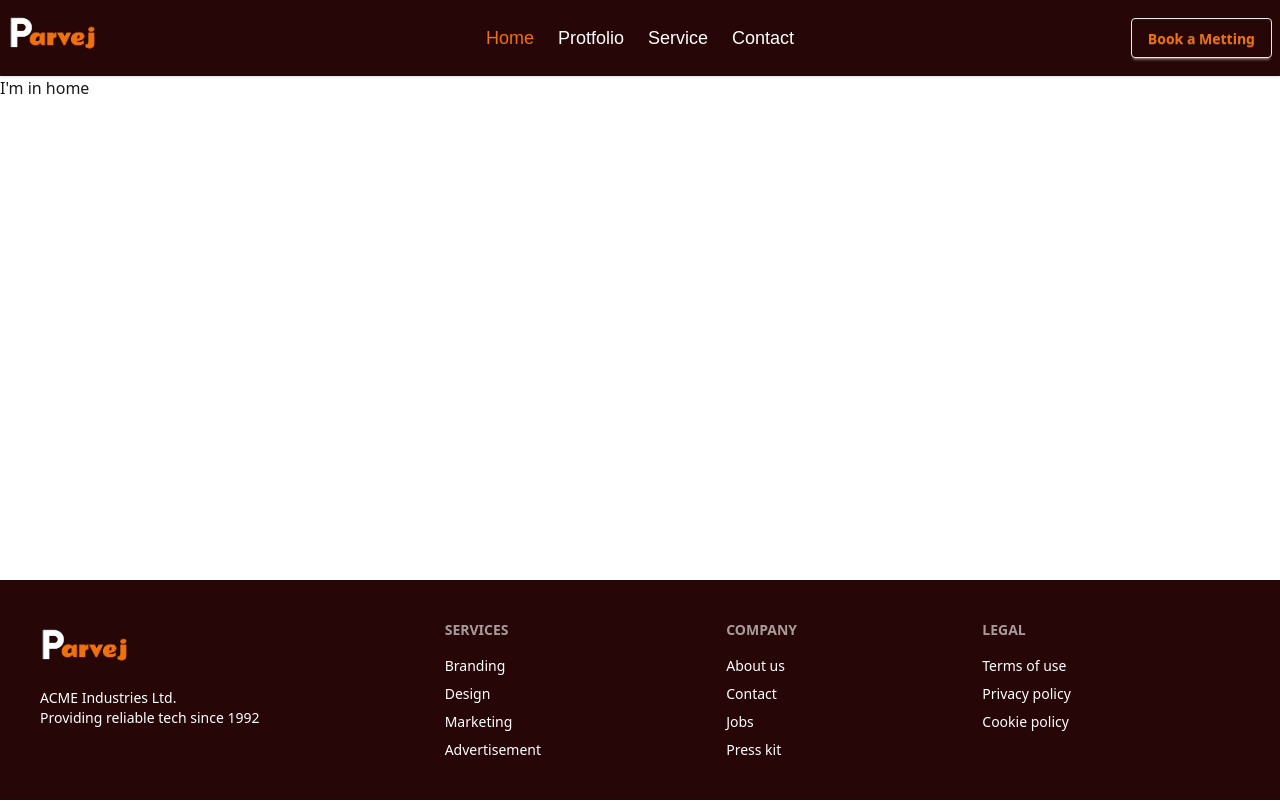
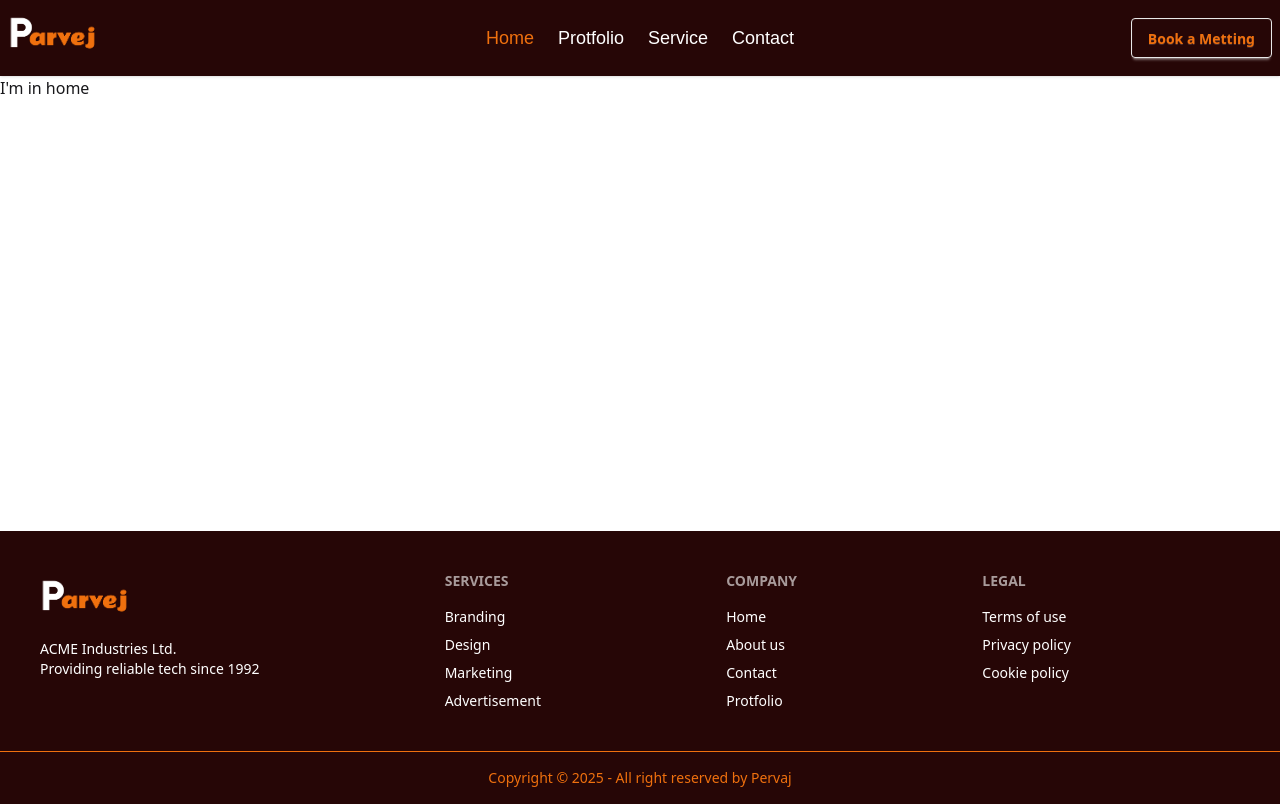
Before and after one commit to mhneloy/9AM-solution-client, a React (Vite) app: page / in a window 1280 px wide. Built offline with nearby package versions, Linux system fonts and the light colour scheme.

Commit message:
adding the footer with copy right

```diff
--- a/src/Layout.jsx
+++ b/src/Layout.jsx
@@ -6,7 +6,7 @@ const Layout = () => {
   return (
     <div>
       <Navbar />
-      <div className="min-h-[calc(100vh-296px)]">
+      <div className="min-h-[calc(100vh-345px)]">
         <Outlet />
       </div>
       <Footer />
--- a/src/sharecomponent/footer/Footer.jsx
+++ b/src/sharecomponent/footer/Footer.jsx
@@ -1,8 +1,9 @@
+import { NavLink } from "react-router-dom";
 import pervej from "../../assets/Logo.png";
 const Footer = () => {
   return (
-    <div>
-      <footer className="footer sm:footer-horizontal bg-[#260606]   text-white p-10">
+    <div className="bg-[#260606]">
+      <footer className="footer sm:footer-horizontal bg-transparent text-white p-10">
         <aside>
           <div>
             <img src={pervej} alt="Pervej" className="h-[60px]" />
@@ -15,24 +16,33 @@ const Footer = () => {
         </aside>
         <nav>
           <h6 className="footer-title">Services</h6>
-          <a className="link link-hover">Branding</a>
-          <a className="link link-hover">Design</a>
-          <a className="link link-hover">Marketing</a>
-          <a className="link link-hover">Advertisement</a>
+          <NavLink className="link link-hover">Branding</NavLink>
+          <NavLink className="link link-hover">Design</NavLink>
+          <NavLink className="link link-hover">Marketing</NavLink>
+          <NavLink className="link link-hover">Advertisement</NavLink>
         </nav>
         <nav>
           <h6 className="footer-title">Company</h6>
-          <a className="link link-hover">About us</a>
-          <a className="link link-hover">Contact</a>
-          <a className="link link-hover">Jobs</a>
-          <a className="link link-hover">Press kit</a>
+          <NavLink className="link link-hover">Home</NavLink>
+          <NavLink className="link link-hover">About us</NavLink>
+          <NavLink className="link link-hover">Contact</NavLink>
+          <NavLink className="link link-hover">Protfolio</NavLink>
         </nav>
         <nav>
           <h6 className="footer-title">Legal</h6>
-          <a className="link link-hover">Terms of use</a>
-          <a className="link link-hover">Privacy policy</a>
-          <a className="link link-hover">Cookie policy</a>
+          <NavLink className="link link-hover">Terms of use</NavLink>
+          <NavLink className="link link-hover">Privacy policy</NavLink>
+          <NavLink className="link link-hover">Cookie policy</NavLink>
         </nav>
+      </footer>
+      <div className="w-full h-[1px] bg-brand"></div>
+      <footer className="footer sm:footer-horizontal footer-center bg-transparent text-brand p-4">
+        <aside>
+          <p>
+            Copyright © {new Date().getFullYear()} - All right reserved by
+            Pervaj
+          </p>
+        </aside>
       </footer>
     </div>
   );
```
